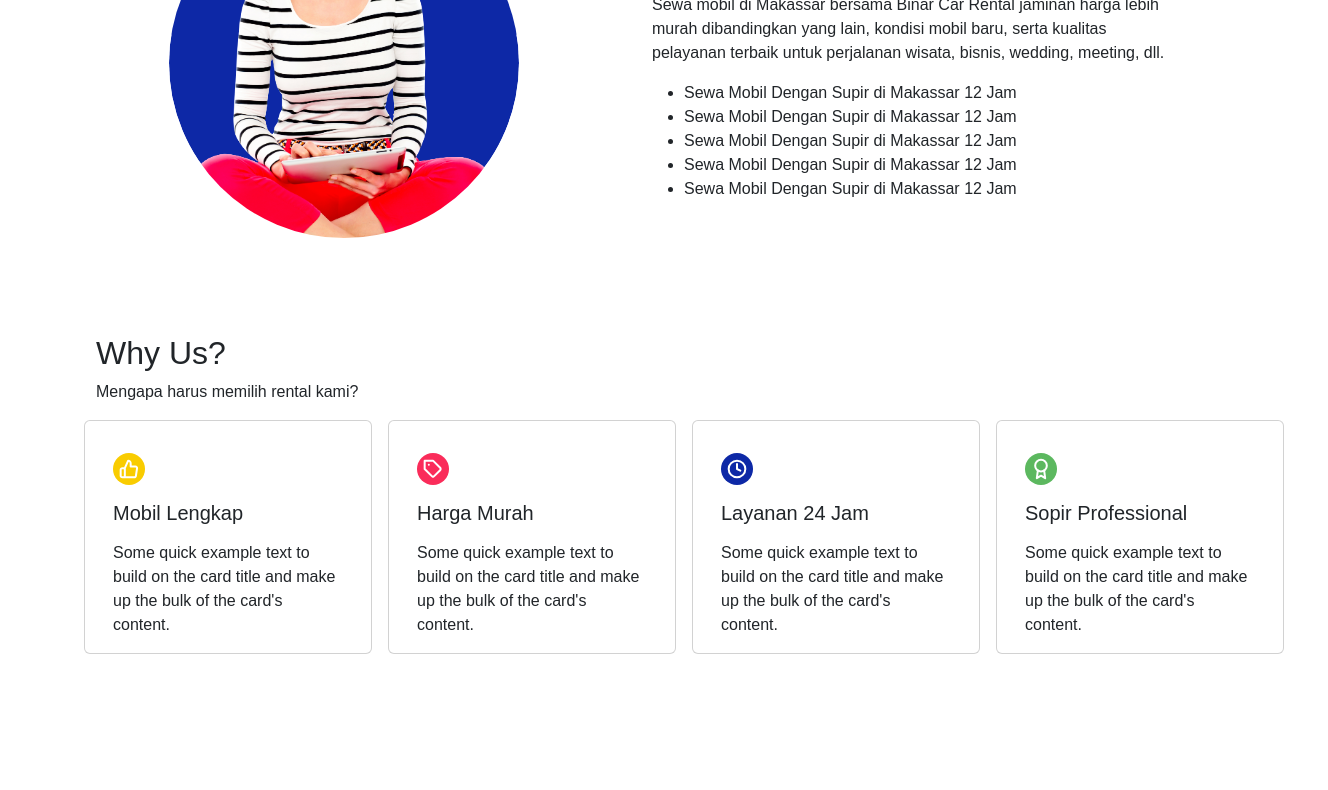
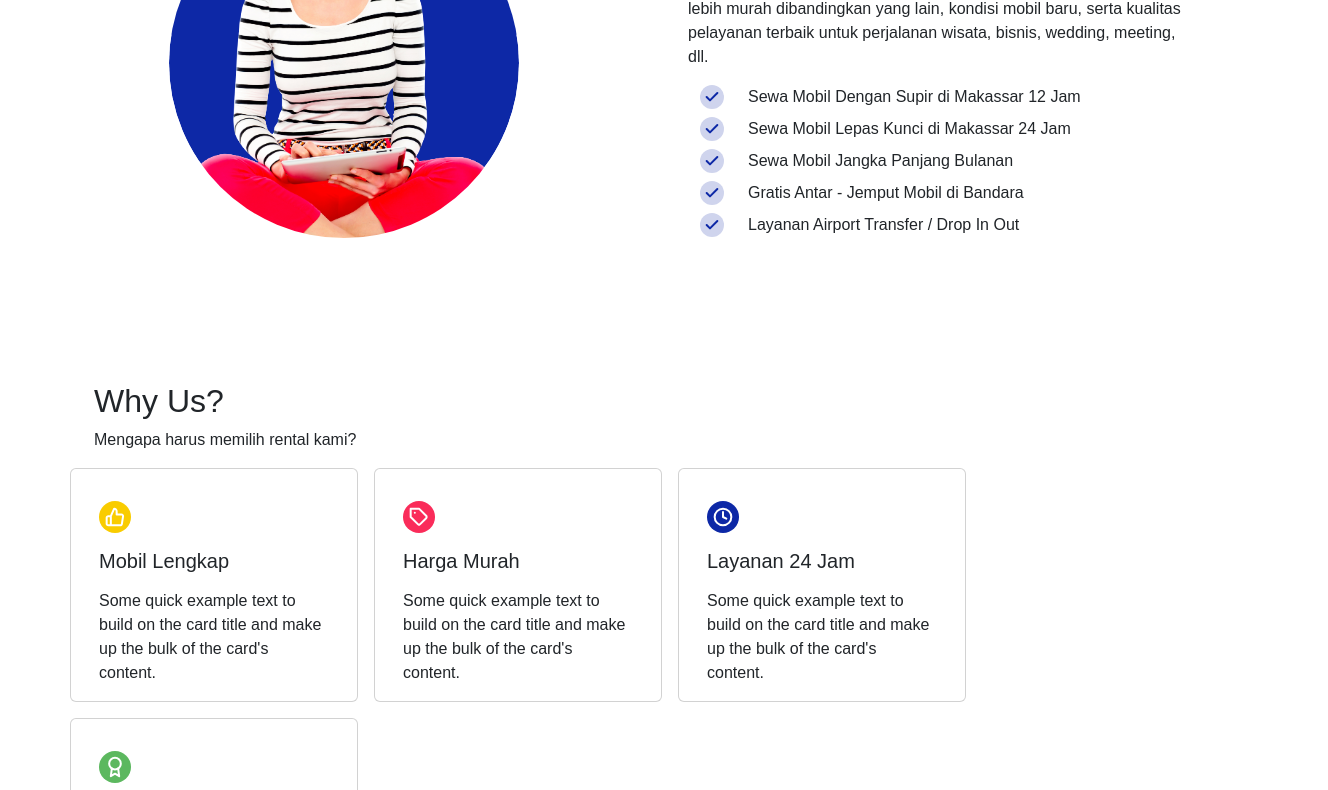
Before and after one commit to Hafieddz/F-FSW24001086-km6-haf-rental_car-ch1, a website: page index.html in a window 1280 px wide. Shown: the part 668-1458 px from the top of the page, 1328 px wide, since content can reach past the window. Before the commit the page ends 1322 px from the top, so only its background shows below. Drawn offline with nearby package versions, Linux system fonts and the light colour scheme.

Commit message:
fix : fixing some layout

```diff
--- a/assets/scss/style.scss
+++ b/assets/scss/style.scss
@@ -20,7 +20,6 @@ sans-serif;
     background-color: #4f9a51;
     border: none;
 }
-
 
 body {
     background-color: #fff;
@@ -79,6 +78,13 @@ body {
     transform: translateX(-50%);
 }
 
+.service-section__list {
+    background : url('../img/icon/icon_checklist.svg') no-repeat;
+    list-style: none;
+}
+
+
+
 .why-section__icon {
     width: 32px;
     height: 32px;
--- a/index.html
+++ b/index.html
@@ -61,51 +61,58 @@
         <!-- Banner Hero Section -->
 
         <!-- Services Section -->
-        <section class="service-section container-fluid py-5" id="our-services">
+        <section class="container-fluid py-5" id="our-services">
             <div class="row p-xl-5 justify-content-center align-items-center">
                 <div class="col-xl-6 col-12 d-flex justify-content-center">
-                    <div class="image-mask">
+                    <div class="image-mask px-5">
                         <div class="image-mask__circle">
                             <img src="./assets/img/person-image.png" class="image-mask__image" alt="">
                         </div>
                         <img src="./assets/img/person-image.png" class="image-mask__image" alt="">
                     </div>
                 </div>
-                <div class="col-xl-6 col-12 pe-xl-5 mt-5 mt-xl-0">
+                <div class="col-xl-6 col-12 px-md-5 px-3 mt-4 mt-md-0">
                     <h2> Best Car Rental for any kind of trip in Makassar </h2>
                     <p>
                         Sewa mobil di Makassar bersama Binar Car Rental jaminan harga lebih murah dibandingkan yang
                         lain, kondisi mobil baru, serta kualitas pelayanan terbaik untuk perjalanan wisata, bisnis,
                         wedding, meeting, dll.
                     </p>
-                    <ul class="">
-                        <li class="fs-6 fw-light">
-                            Sewa Mobil Dengan Supir di Makassar 12 Jam
-                        </li>
-                        <li class="fs-6 fw-light">
-                            Sewa Mobil Dengan Supir di Makassar 12 Jam
-                        </li>
-                        <li class="fs-6 fw-light">
-                            Sewa Mobil Dengan Supir di Makassar 12 Jam
-                        </li>
-                        <li class="fs-6 fw-light">
-                            Sewa Mobil Dengan Supir di Makassar 12 Jam
-                        </li>
-                        <li class="fs-6 fw-light">
-                            Sewa Mobil Dengan Supir di Makassar 12 Jam
-                        </li>
-                    </ul>
+                    <div class="container-fluid d-flex flex-column gap-2">
+                        <div class="d-flex gap-4 align-items-center">
+                            <img src="./assets/img/icon/icon_checklist.svg" alt="">
+                            <p class="m-0"> Sewa Mobil Dengan Supir di Makassar 12 Jam </p>
+                        </div>
+                        <div class="d-flex gap-4 align-items-center">
+                            <img src="./assets/img/icon/icon_checklist.svg" alt="">
+                            <p class="m-0"> Sewa Mobil Lepas Kunci di Makassar 24 Jam </p>
+                        </div>
+                        <div class="d-flex gap-4 align-items-center">
+                            <img src="./assets/img/icon/icon_checklist.svg" alt="">
+                            <p class="m-0"> Sewa Mobil Jangka Panjang Bulanan </p>
+                        </div>
+                        <div class="d-flex gap-4 align-items-center">
+                            <img src="./assets/img/icon/icon_checklist.svg" alt="">
+                            <p class="m-0"> Gratis Antar - Jemput Mobil di Bandara </p>
+                        </div>
+                        <div class="d-flex gap-4 align-items-center">
+                            <img src="./assets/img/icon/icon_checklist.svg" alt="">
+                            <p class="m-0"> Layanan Airport Transfer / Drop In Out </p>
+                        </div>
+                    </div>
+
                 </div>
             </div>
         </section>
         <!-- Services Section -->
 
         <!-- Why Us Section -->
-        <section class="container-fluid px-4 mx-md-5 px-md-5" id="why-us">
+        <section class="container-md container-fluid my-5" id="why-us">
             <div class="col-12">
-
-                <h2> Why Us?</h2>
-                <p> Mengapa harus memilih rental kami? </p>
+                <div class="container text-md-start text-center">
+                    <h2> Why Us?</h2>
+                    <p> Mengapa harus memilih rental kami? </p>
+                </div>
                 <div class="row gap-3 justify-content-center justify-content-md-start">
                     <div class="card" style="width: 18rem;">
                         <div class="card-body d-flex flex-column">
```
Also changed, not shown: assets/css/style.css, assets/img/icon/icon_checklist.svg (added), 1 other file.
